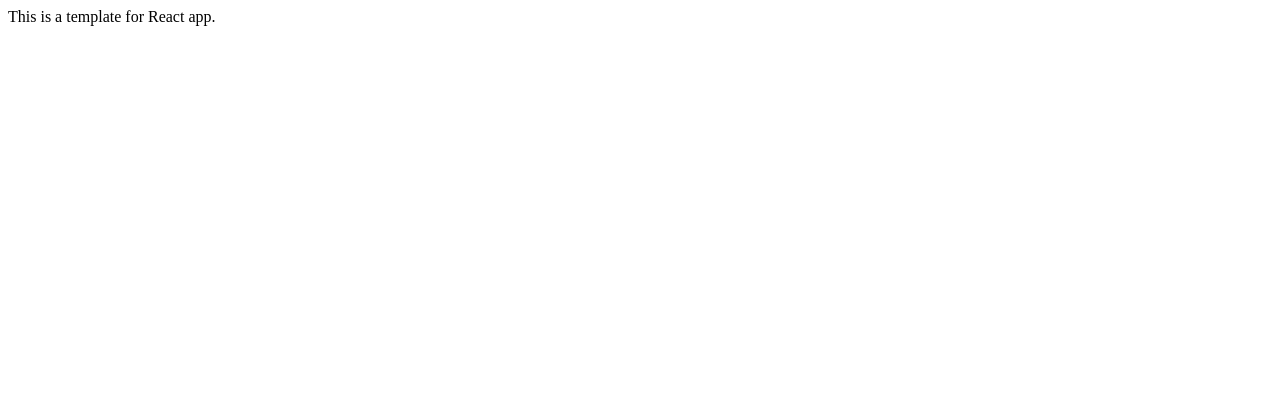
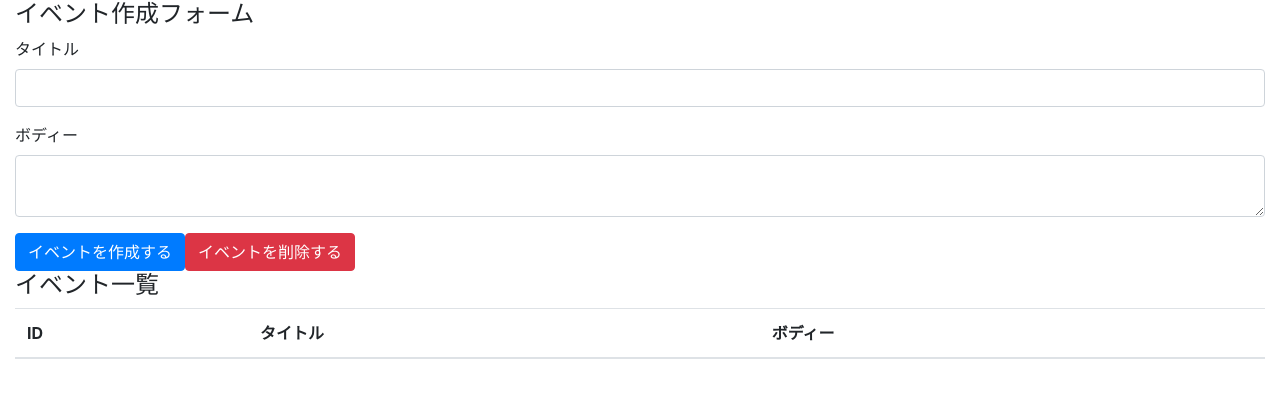
Before and after one commit to ameriken/react-hooks-test, a React (Create React App) app: page / in a window 1280 px wide. Shown: the top 398 px of the page. Built offline with nearby package versions, Linux system fonts and the light colour scheme.

Commit message:
bootstrap

```diff
--- a/package.json
+++ b/package.json
@@ -6,6 +6,7 @@
     "@testing-library/jest-dom": "^4.2.4",
     "@testing-library/react": "^9.3.2",
     "@testing-library/user-event": "^7.1.2",
+    "bootstrap": "^4.5.0",
     "react": "^16.13.1",
     "react-dom": "^16.13.1",
     "react-scripts": "3.4.1"
--- a/src/App.js
+++ /dev/null
@@ -1,11 +0,0 @@
-import React, {useEffect, useState} from 'react';
-
-const App = () => {
-  return (
-    <div>
-      This is a template for React app.
-    </div>
-  );
-}
-
-export default App;
--- /dev/null
+++ b/src/components/App.js
@@ -0,0 +1,38 @@
+import React, {useEffect, useState} from 'react';
+import 'bootstrap/dist/css/bootstrap.min.css';
+
+const App = () => {
+  return (
+    <div className="container-fluid">
+        <h4>イベント作成フォーム</h4>
+        <form>
+            <div className="form-group">
+                <label htmlFor="formEventTitle">タイトル</label>
+                <input className="form-control" id="formEventTitle" />
+            </div>
+            <div className="form-group">
+                <label htmlFor="formEventBody">ボディー</label>
+                <textarea className="form-control" id="formEventBody" />
+            </div>
+            <button className="btn btn-primary">イベントを作成する</button>
+            <button className="btn btn-danger">イベントを削除する</button>
+        </form>
+        <h4>イベント一覧</h4>
+
+        <table className="table table-hover">
+            <thead>
+
+                <tr>
+                    <th>ID</th>
+                    <th>タイトル</th>
+                    <th>ボディー</th>
+                </tr>
+            </thead>
+            <tbody>
+            </tbody>
+        </table>
+    </div>
+  );
+}
+
+export default App;
--- a/src/index.js
+++ b/src/index.js
@@ -1,6 +1,6 @@
 import React from 'react';
 import ReactDOM from 'react-dom';
-import App from './App';
+import App from './components/App';
 
 ReactDOM.render(
   <React.StrictMode>
```
Also changed, not shown: 1 other file (tests, documents, lock files or other folders).
